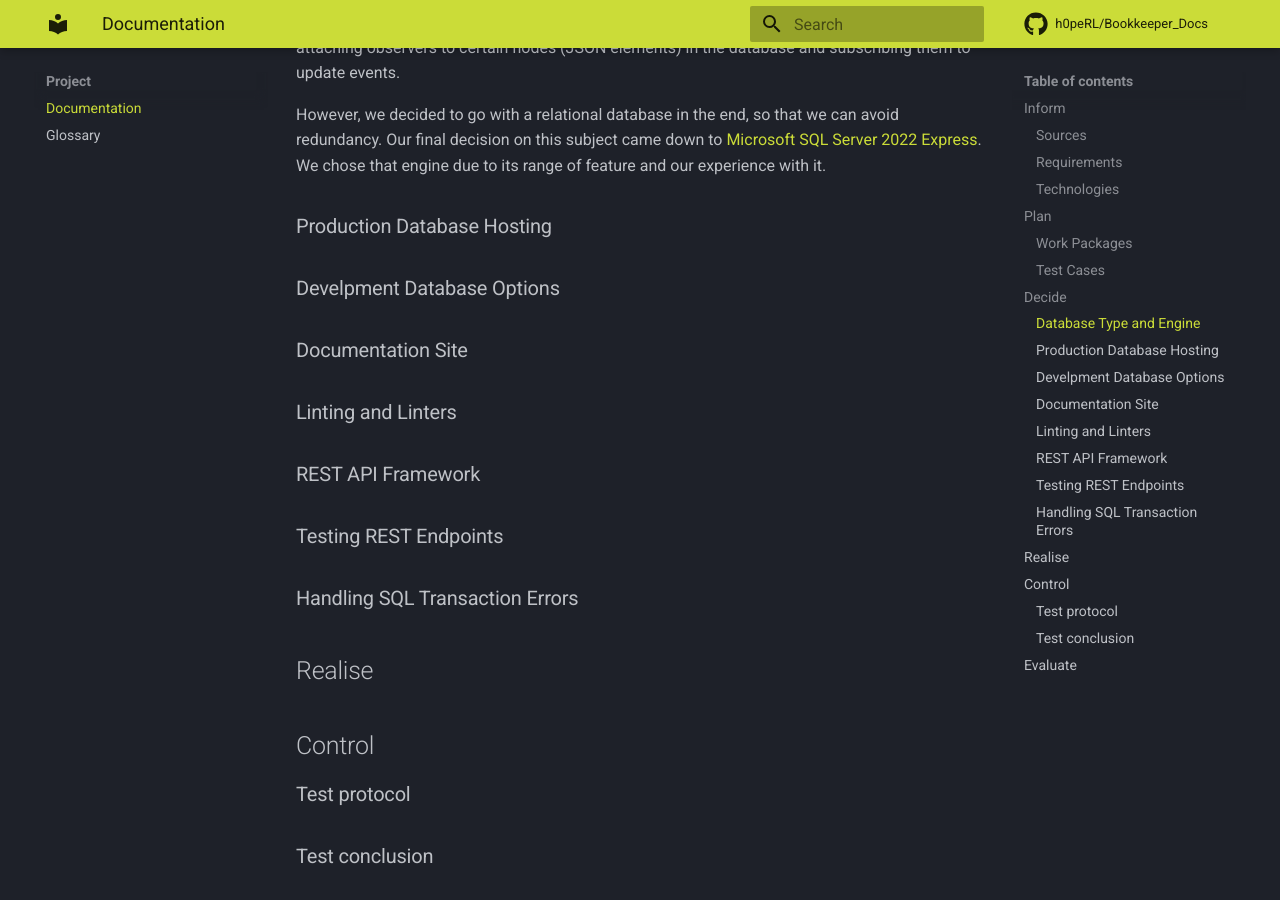
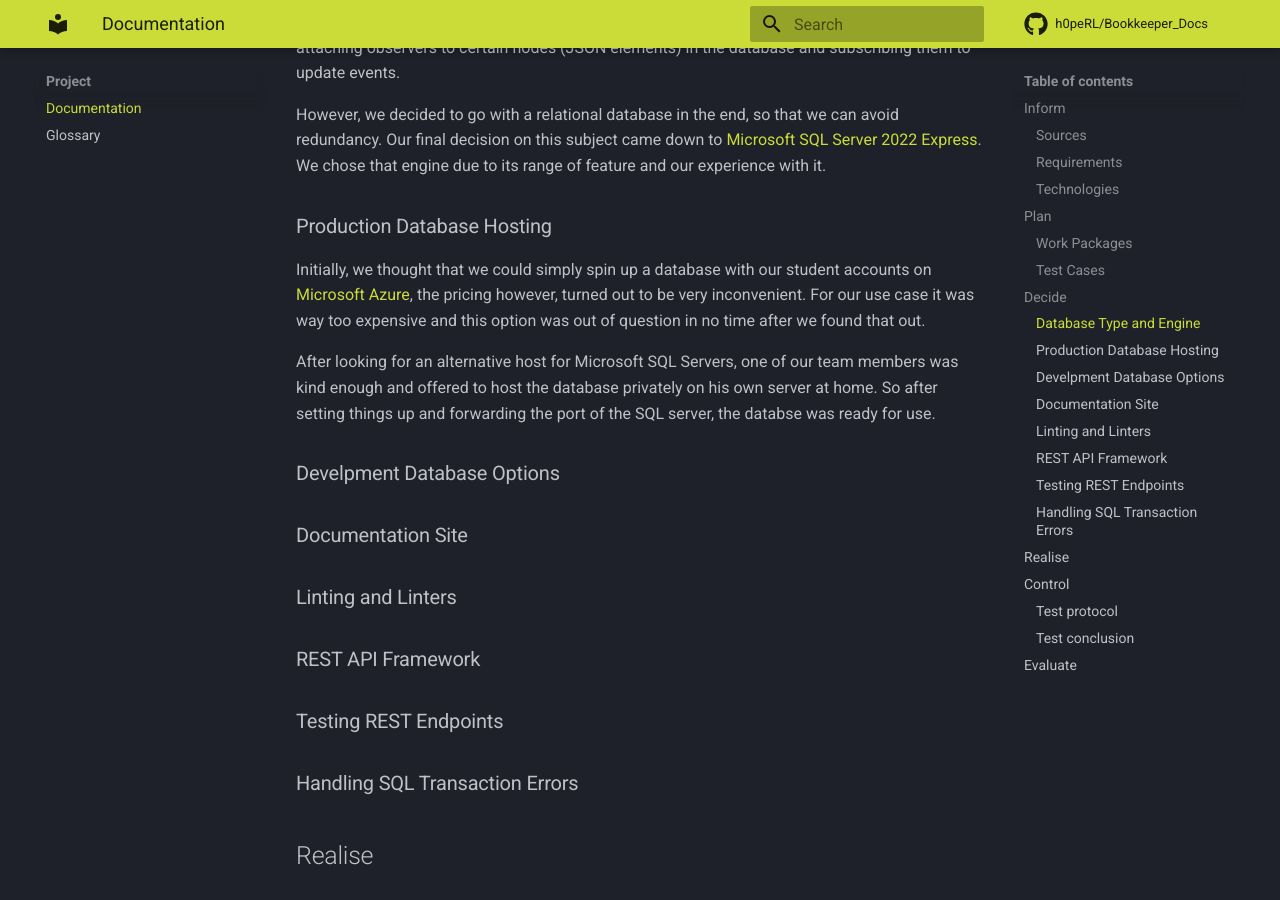
Before and after one commit to h0peRL/Bookkeeper_Docs, an MkDocs documentation site: the page built from docs/project/documentation.md, in a window 1280 px wide and 900 px high, scrolled down 3421 px. Built offline with MkDocs 1.6.1 and Material for MkDocs 9.7.7, drawn with Linux system fonts in a browser that asks for light colours; comment, search, counter and statistics services are not loaded.

Commit message:
decide on prod db hosting

```diff
--- a/docs/project/documentation.md
+++ b/docs/project/documentation.md
@@ -87,6 +87,10 @@ However, we decided to go with a relational database in the end, so that we can
 
 ### Production Database Hosting
 
+Initially, we thought that we could simply spin up a database with our student accounts on [Microsoft Azure](https://azure.microsoft.com/en-us/), the pricing however, turned out to be very inconvenient. For our use case it was way too expensive and this option was out of question in no time after we found that out.
+
+After looking for an alternative host for Microsoft SQL Servers, one of our team members was kind enough and offered to host the database privately on his own server at home. So after setting things up and forwarding the port of the SQL server, the databse was ready for use.
+
 ### Develpment Database Options
 
 ### Documentation Site
```
